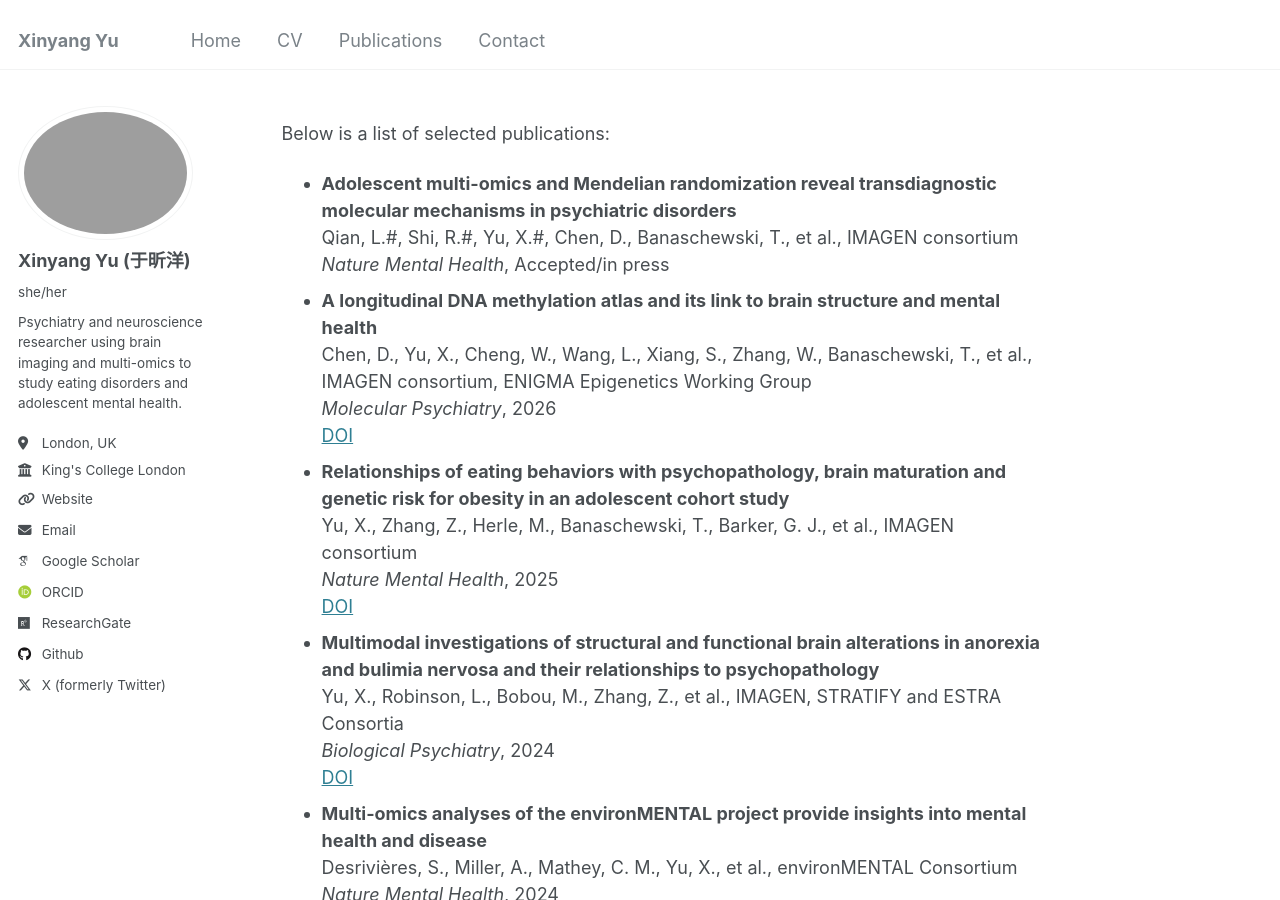
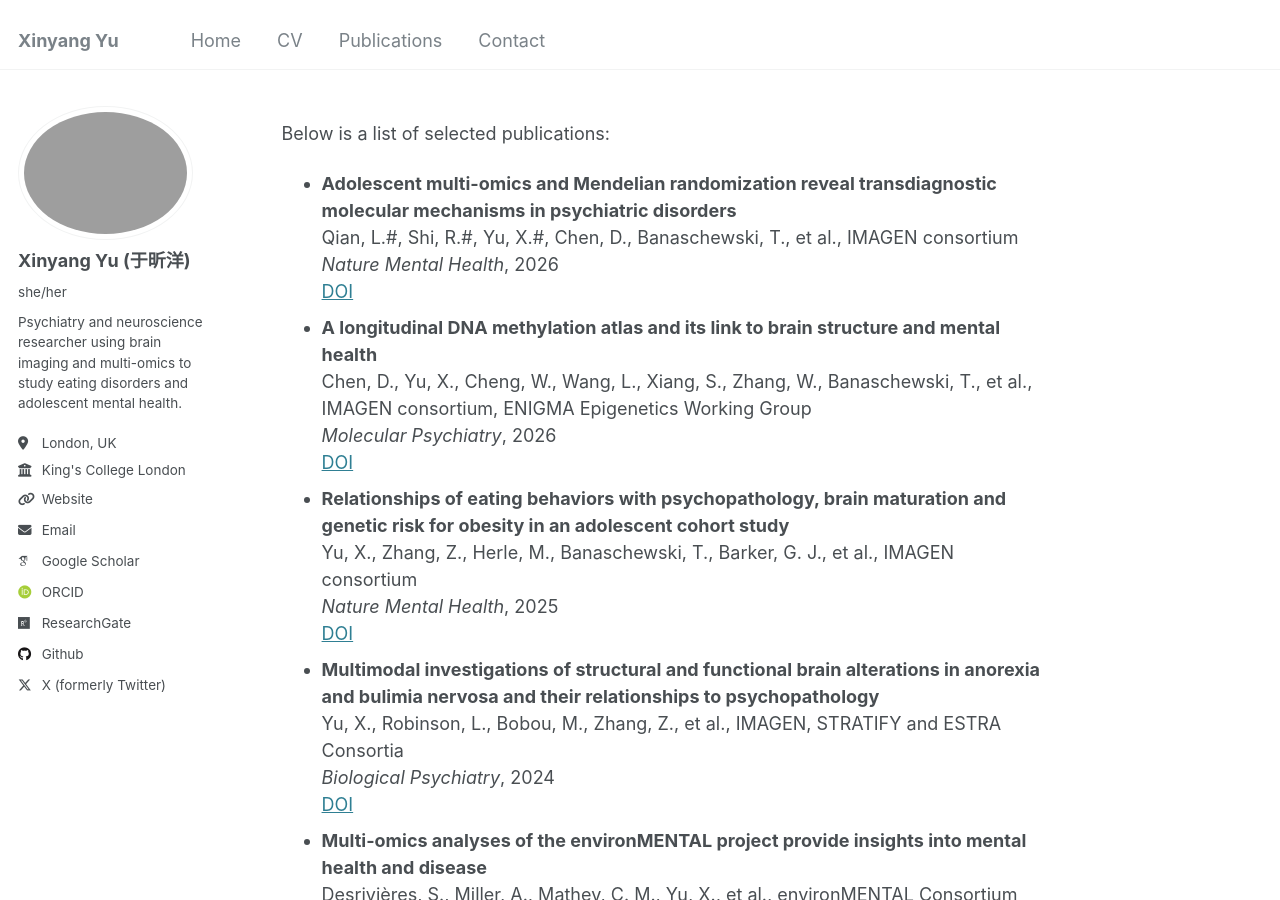
Before and after one commit to XinyangYu918/XinyangYu918.github.io, a Jekyll site: the page built from _pages/publications.md, in a window 1280 px wide and 900 px high. Built offline with Jekyll 4.4.1, drawn with Linux system fonts in a browser that asks for light colours; some web fonts are replaced.

Commit message:
Update publications.yml

```diff
--- a/_data/publications.yml
+++ b/_data/publications.yml
@@ -1,7 +1,8 @@
 - title: "Adolescent multi-omics and Mendelian randomization reveal transdiagnostic molecular mechanisms in psychiatric disorders"
   authors: "Qian, L.#, Shi, R.#, Yu, X.#, Chen, D., Banaschewski, T., et al., IMAGEN consortium"
   journal: "Nature Mental Health"
-  year: Accepted/in press
+  year: 2026
+  link: "https://www.nature.com/articles/s44220-026-00660-2"
 
 - title: "A longitudinal DNA methylation atlas and its link to brain structure and mental health"
   authors: "Chen, D., Yu, X., Cheng, W., Wang, L., Xiang, S., Zhang, W., Banaschewski, T., et al., IMAGEN consortium, ENIGMA Epigenetics Working Group"
```
